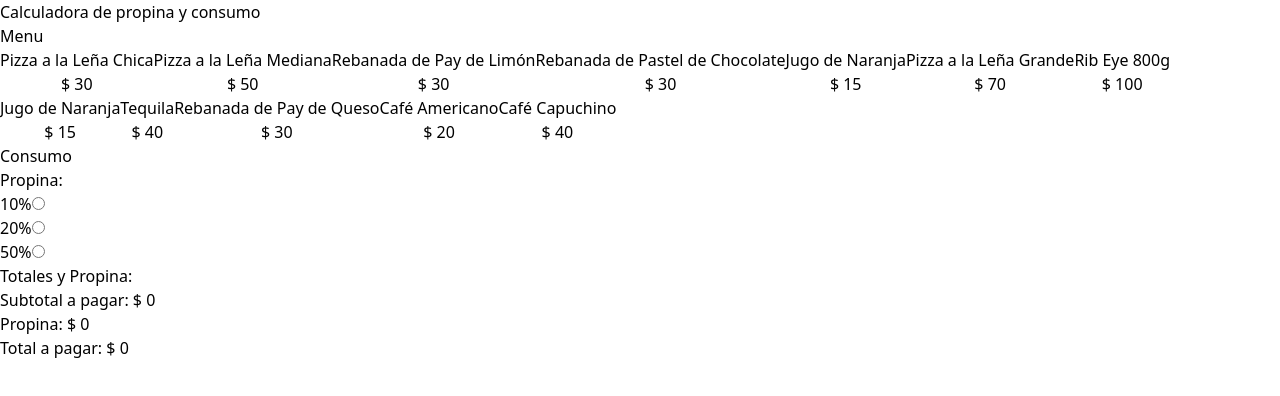
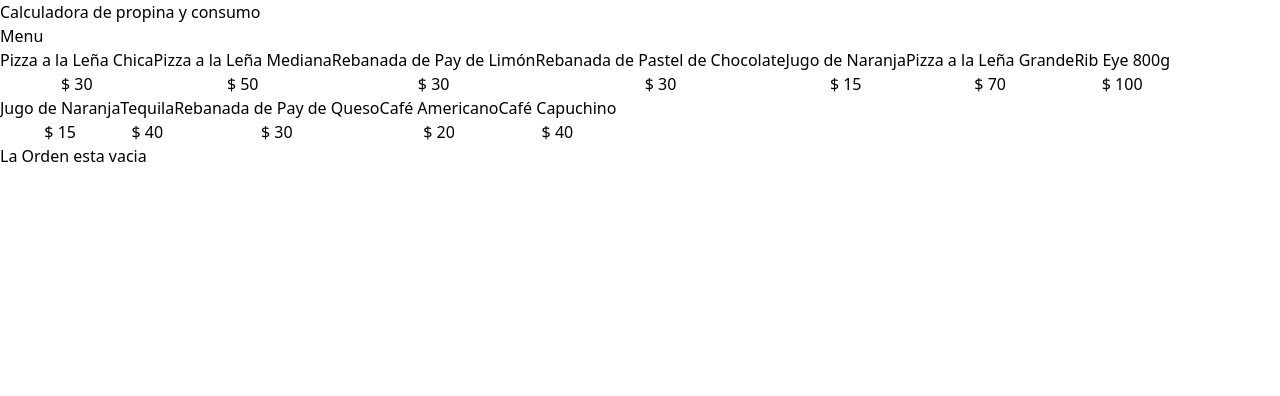
Before and after one commit to JerlibGnzlz/calculadora_react_ts, a React (Vite) app: page / in a window 1280 px wide. Shown: the top 396 px of the page. Built offline with nearby package versions, Linux system fonts and the light colour scheme.

Commit message:
finalizando proyect

```diff
--- a/src/App.tsx
+++ b/src/App.tsx
@@ -7,7 +7,7 @@ import { useOrder } from "./hooks/useOrder";
 
 function App() {
 
-  const { order, addItem, removeItem, tip, setTip } = useOrder()
+  const { order, addItem, removeItem, tip, setTip, placeOrder } = useOrder()
 
 
   return (
@@ -33,6 +33,8 @@ function App() {
         </div>
 
         <div className="border border-dashed border-slate-300 ml-5 rounded-lg space-y-10">
+          {order.length > 0 ? (
+            <>
               <OrderContents
                 order={order}
                 removeItem={removeItem}
@@ -40,12 +42,19 @@ function App() {
 
               <TipPorcentaje
                 setTip={setTip}
+                tip={tip}
               />
 
               <OrderTotal
                 order={order}
                 tip={tip}
+                placeOrder={placeOrder}
               />
+            </>
+          ) : (
+            <p className="text-center font-bold uppercase">La Orden esta vacia</p>
+
+          )}
         </div>
       </main>
     </>
--- a/src/components/OrderContents.tsx
+++ b/src/components/OrderContents.tsx
@@ -13,10 +13,7 @@ export const OrderContents = ({ order, removeItem }: OrderContentsProps) => {
       <h2 className="font-black text-4xl mx-3">Consumo</h2>
 
       <div className="space-y-3 mt-10 mx-3">
-        {order.length === 0 ?
-          <p className="text-center"></p>
-          : (
-            order.map(item => (
+        {order.map(item => (
           <div className="flex justify-between border-t last-of-type:border-b border-teal-300  rounded-lg py-5 mx-auto items-center"
             key={item.id}>
             <div>
@@ -36,9 +33,6 @@ export const OrderContents = ({ order, removeItem }: OrderContentsProps) => {
             </button>
           </div>
         ))
-
-          )
-
         }
 
       </div>
--- a/src/components/OrderTotal.tsx
+++ b/src/components/OrderTotal.tsx
@@ -3,12 +3,13 @@ import { OrderItem } from "../types"
 
 type OrderTotalProps = {
     order: OrderItem[]
-    tip: number
+    tip: number,
+    placeOrder: () => void
 
 }
 
 
-export const OrderTotal = ({ order, tip }: OrderTotalProps) => {
+export const OrderTotal = ({ order, tip, placeOrder }: OrderTotalProps) => {
 
     const subtotalSuma = useMemo(() => order.reduce((total, item) => total + (item.quantity * item.price), 0), [order])
 
@@ -31,6 +32,14 @@ export const OrderTotal = ({ order, tip }: OrderTotalProps) => {
                     <span className="font-bold">${" "}{totalSuma}</span>
                 </p>
             </div>
+
+            <button
+                className="w-full rounded-lg bg-black p-2  text-white uppercase font-bold mt-10 disabled:opacity-5"
+                disabled={totalSuma === 0}
+                onClick={() => placeOrder()}
+            >
+                Guardar Orden
+            </button>
         </>
     )
 }
--- a/src/components/TipPorcentaje.tsx
+++ b/src/components/TipPorcentaje.tsx
@@ -18,26 +18,28 @@ const tipOptions = [
 
 type TipPorcentajeProps = {
     setTip: React.Dispatch<React.SetStateAction<number>>
+    tip: number
 }
 
 
-export const TipPorcentaje = ({ setTip }: TipPorcentajeProps) => {
+export const TipPorcentaje = ({ setTip, tip }: TipPorcentajeProps) => {
     return (
         <div>
             <h3 className="font-black text-2xl">Propina:</h3>
 
             <form>
-                {tipOptions.map(tip => (
+                {tipOptions.map(tipOtion => (
                     <div
-                        key={tip.id}
+                        key={tipOtion.id}
                         className="flex gap-1">
-                        <label htmlFor={tip.id}>{tip.label}</label>
+                        <label htmlFor={tipOtion.id}>{tipOtion.label}</label>
                         <input
-                            id={tip.id}
+                            id={tipOtion.id}
                             type="radio"
                             name="tip"
-                            value={tip.value}
+                            value={tipOtion.value}
                             onChange={(e) => setTip(+e.target.value)}
+                            checked={tipOtion.value == tip}
                         />
                     </div>
                 ))}
--- a/src/hooks/useOrder.ts
+++ b/src/hooks/useOrder.ts
@@ -11,16 +11,14 @@ export const useOrder = () => {
 
         const itemExist = order.find(orderItem => orderItem.id === item.id);
 
-        if (itemExist)
-        {
+        if (itemExist) {
 
             const updateOrder = order.map(orderItem => orderItem.id === item.id
                 ? { ...orderItem, quantity: orderItem.quantity + 1 }
                 : orderItem
             )
             setOrder(updateOrder)
-        } else
-        {
+        } else {
             const newItem = { ...item, quantity: 1 }
             setOrder([...order, newItem])
 
@@ -33,12 +31,17 @@ export const useOrder = () => {
 
     }
 
+    const placeOrder = () => {
+        setOrder([])
+        setTip(0)
+    }
 
     return {
         addItem,
         order,
         removeItem,
         tip,
-        setTip
+        setTip,
+        placeOrder
     }
 }
```
Lines whose indentation alone changed are shown as unchanged.
